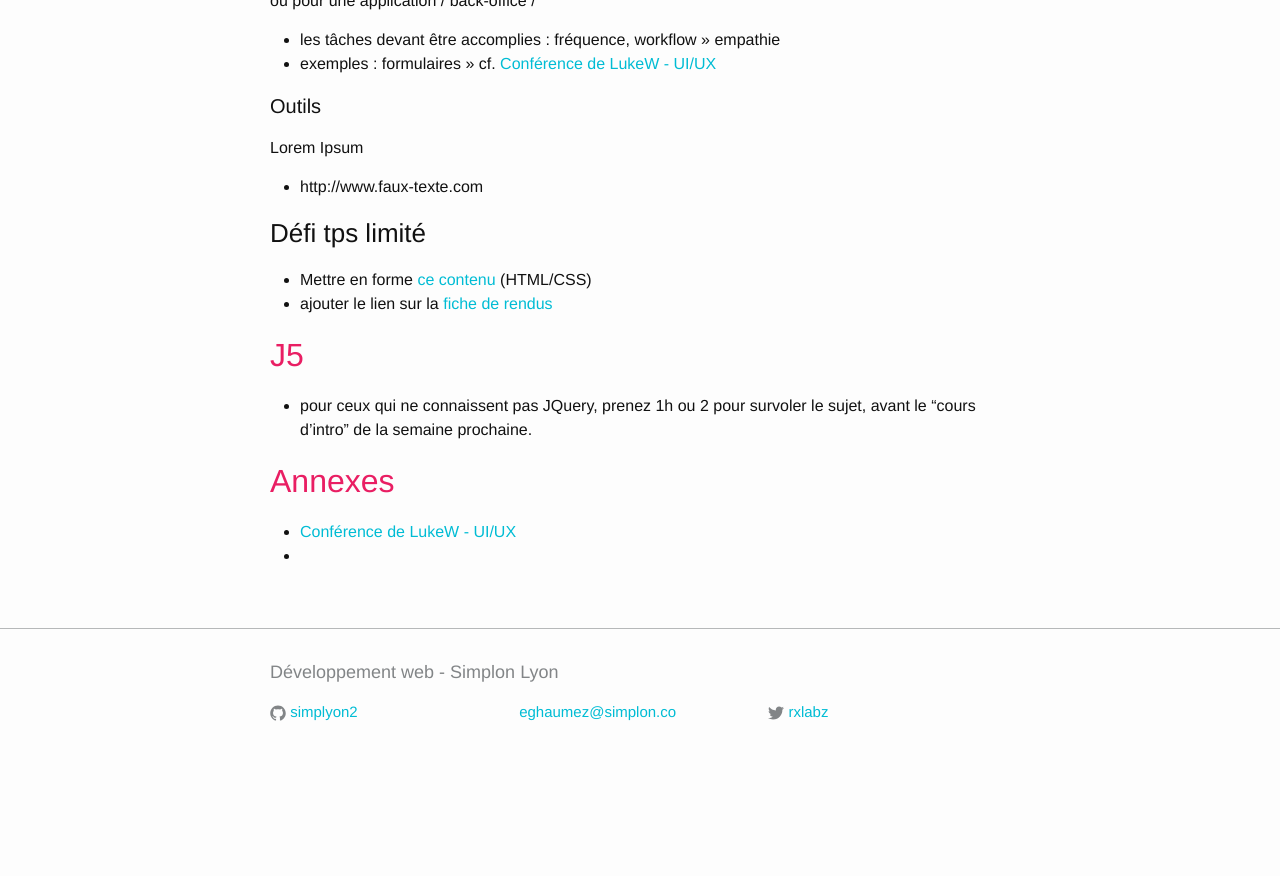
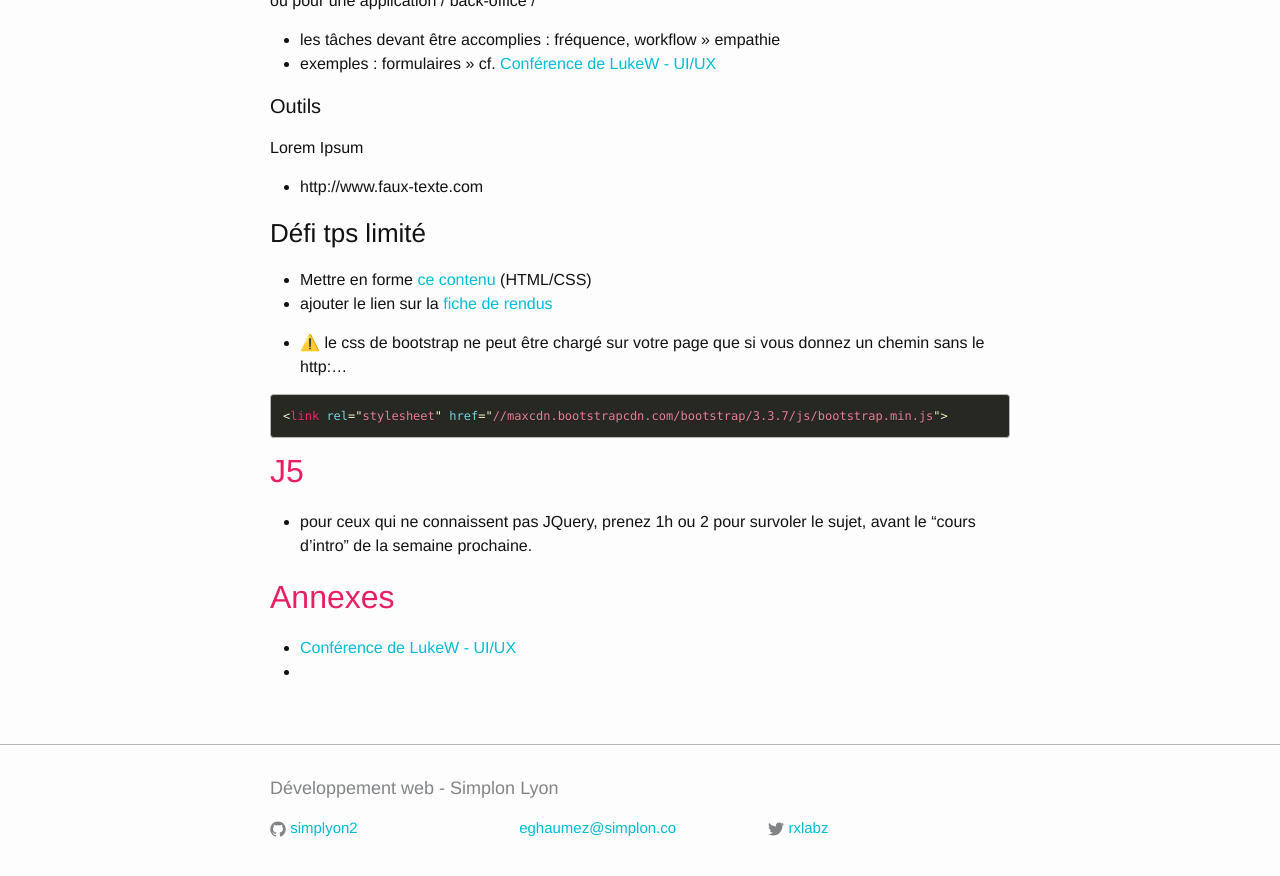
Before and after one commit to cappert/support, a Jekyll site: the page built from _posts/2016-09-05-semaine10.md, in a window 1280 px wide and 900 px high, scrolled down 4285 px. Shown: the top 876 px of the window. Built offline with Jekyll 4.4.1, drawn with Linux system fonts in a browser that asks for light colours; emoji names are drawn with the system emoji font; before the commit the page ends 5068 px from its top, so only the background shows below that.

Commit message:
S10 J4 ...

````diff
--- a/_posts/2016-09-05-semaine10.md
+++ b/_posts/2016-09-05-semaine10.md
@@ -205,6 +205,12 @@ Lorem Ipsum
 - Mettre en forme [ce contenu](https://gist.github.com/rxlabz/995e4843b54933fd203e1b1fdba40b73) (HTML/CSS)
 - ajouter le lien sur la [fiche de rendus](https://docs.google.com/spreadsheets/d/1YHbAiwlaQeCCtKHWmZs7Hkf9-jM5oHP__4iQGXxB5aY/edit?usp=sharing)
 
+- :warning: le css de bootstrap ne peut être chargé sur votre page que si vous donnez un chemin sans le http:...
+
+```html
+<link rel="stylesheet" href="//maxcdn.bootstrapcdn.com/bootstrap/3.3.7/js/bootstrap.min.js">
+```
+
 ## J5
 
 - pour ceux qui ne connaissent pas JQuery, prenez 1h ou 2 pour survoler le sujet, avant le "cours d'intro" de la semaine prochaine.
````
